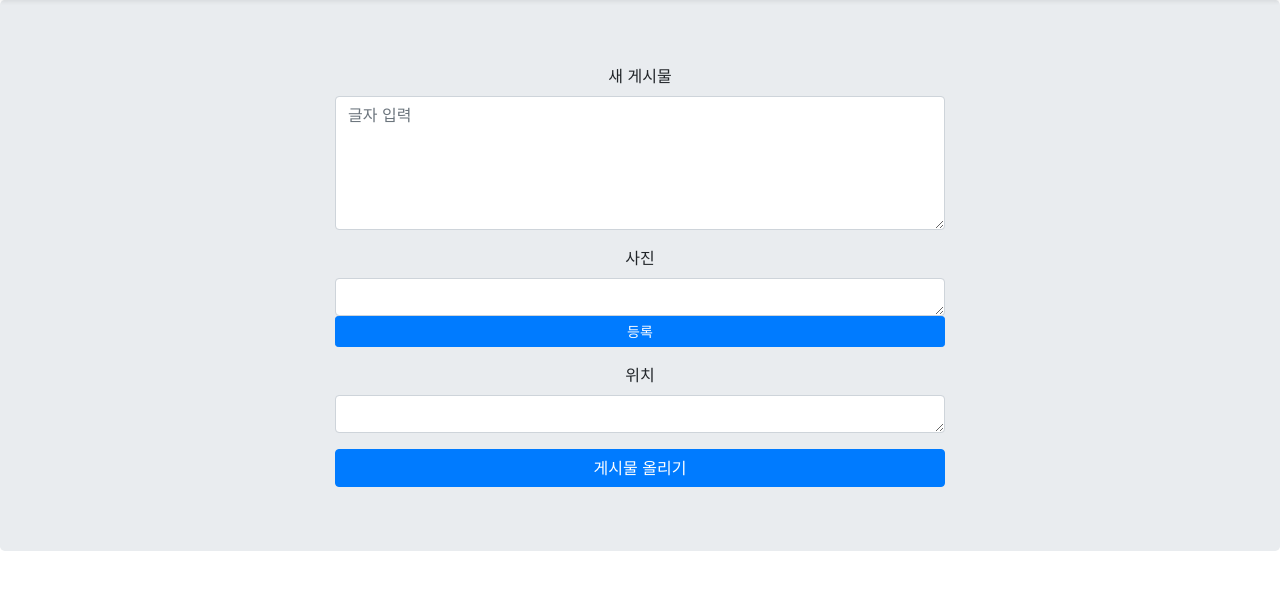
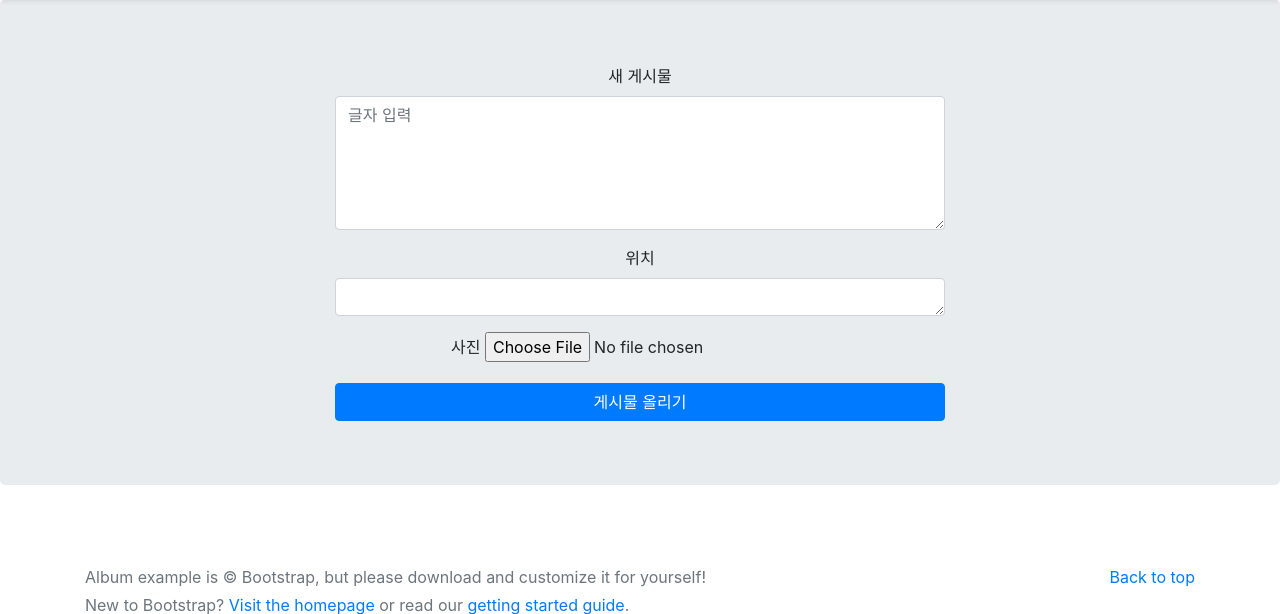
Before and after one commit to BE1NG/inspace, a Django app: page /inspace/write/ in a window 1280 px wide. Shown: the part 56-670 px from the top of the page. Run offline with Django 3.2, Linux system fonts and the light colour scheme; some libraries are stand-ins or nearby versions.

Commit message:
게시물 데이터베이스 구현

```diff
--- a/inspace/views.py
+++ b/inspace/views.py
@@ -57,12 +57,28 @@
 
 ### 게시판 ###
 def write(request):
-
+    ### 사진업로드
     # if post
     # 파일 업로드 코드 동작
     # => 파일 저장 경로 / 파일명
     # Post(title=dd,content=dd, picture=OOOOOO)
-    # poast.save()
+    # post.save()
+
+    if request.method == 'POST':
+        try:
+            email = request.session['email']
+            user = User.objects.get(email=email)
+
+            content = request.POST.get('content')
+            # picture = request.POST.get('picture')
+            location = request.POST.get('location')
+
+            posting = Posting(content=content, picture=picture, location=location, email=user)
+            posting.save()
+            return HttpResponseRedirect('/inspace/signup/')
+        except:
+            return HttpResponseRedirect('/inspace/signin/')
+
     return render(request, 'write.html')
 
 
--- a/templates/base.html
+++ b/templates/base.html
@@ -69,6 +69,7 @@
     <div class="container d-flex justify-content-between">
       <a href="/inspace/mypage/" class="navbar-brand d-flex align-items-center">
         <svg xmlns="http://www.w3.org/2000/svg" width="20" height="20" fill="none" stroke="currentColor" stroke-linecap="round" stroke-linejoin="round" stroke-width="2" aria-hidden="true" class="mr-2" viewBox="0 0 24 24" focusable="false"><path d="M23 19a2 2 0 0 1-2 2H3a2 2 0 0 1-2-2V8a2 2 0 0 1 2-2h4l2-3h6l2 3h4a2 2 0 0 1 2 2z"/><circle cx="12" cy="13" r="4"/></svg>
+
         <strong>Inspace</strong>
       </a>
       <ul class="nav navbar-nav navbar-right">
--- a/templates/signin.html
+++ b/templates/signin.html
@@ -6,7 +6,7 @@
         <form method="post" action="/inspace/signin/">
             {% csrf_token %}
             <div class="form-group">
-                <label for="email">로그인</label>
+                <label for="email">사진넣기</label>
                 <p></p>
                 <input type="text" class="form-control" id="email" name="email" placeholder="이메일"">
             </div>
@@ -25,7 +25,7 @@
                     <a href="/inspace/signup/" class="link_find">회원가입</a>
                   </span>
               </div>
-            <button class="btn btn-primary btn-block" id="signin">Sign in</button>
+            <button class="btn btn-primary btn-block" id="signin">로그인</button>
         </form>
     </div>
 </div>
--- a/templates/write.html
+++ b/templates/write.html
@@ -3,7 +3,7 @@
 
 <div class="jumbotron">
     <div class="container text-center">
-        <form method="post" action="/article/write/">
+        <form method="post" action="/inspace/write/" enctype="multipart/form-data">
             {% csrf_token %}
 
 
@@ -13,17 +13,16 @@
             </div>
 
             <div class="form-group">
-                <label for="picture">사진</label>
-                <textarea class="form-control" rows="1" name="picture" id="picture"></textarea>
-                <button type="submit" id="complete" class="btn btn-primary btn-block btn-sm">
-                    등록
-                </button>
+                <label for="location">위치</label>
+                <textarea class="form-control" rows="1" name="location" id="location"></textarea>
             </div>
 
             <div class="form-group">
-                <label for="location">위치</label>
-                <textarea class="form-control" rows="1" name="location" id="location"></textarea>
+                <label for="picture">사진</label>
+                <input type="file" name="picture" id="picture">
             </div>
+
+
 
             <button type="submit" id="complete" class="btn btn-primary btn-block">
                 게시물 올리기
```
Also changed, not shown: db.sqlite3.
